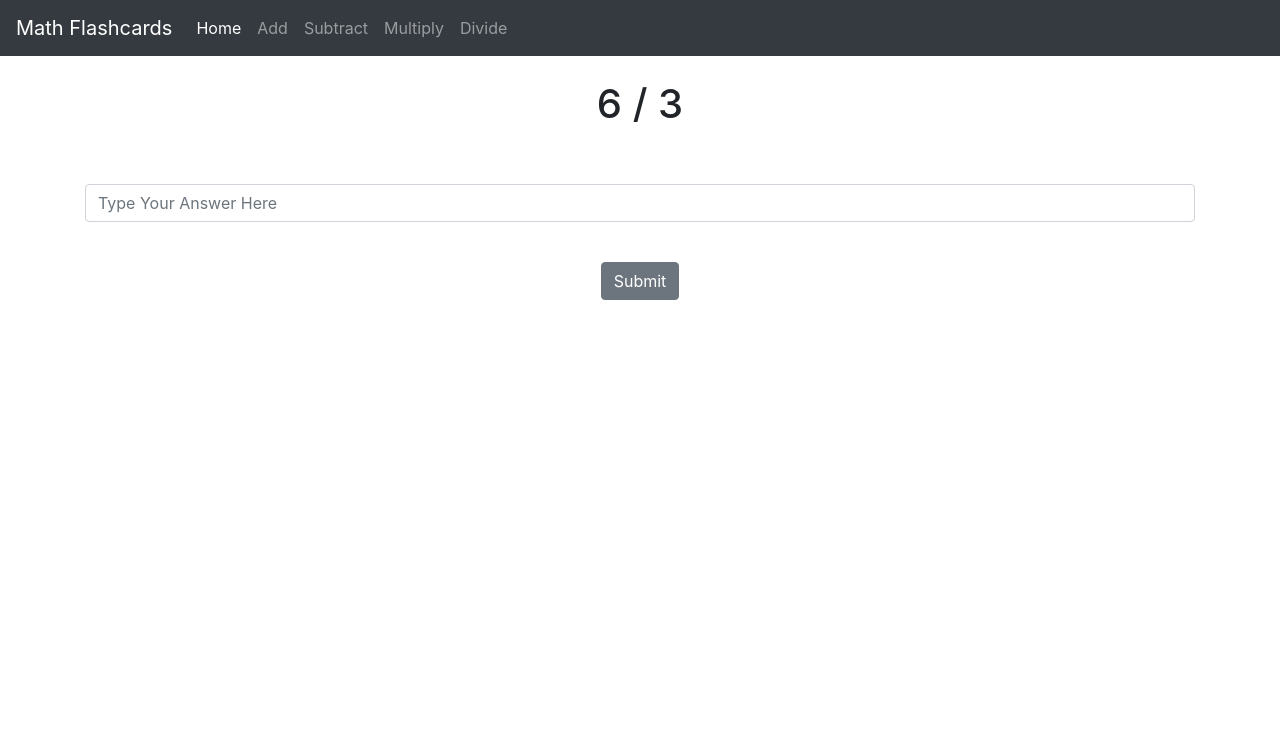
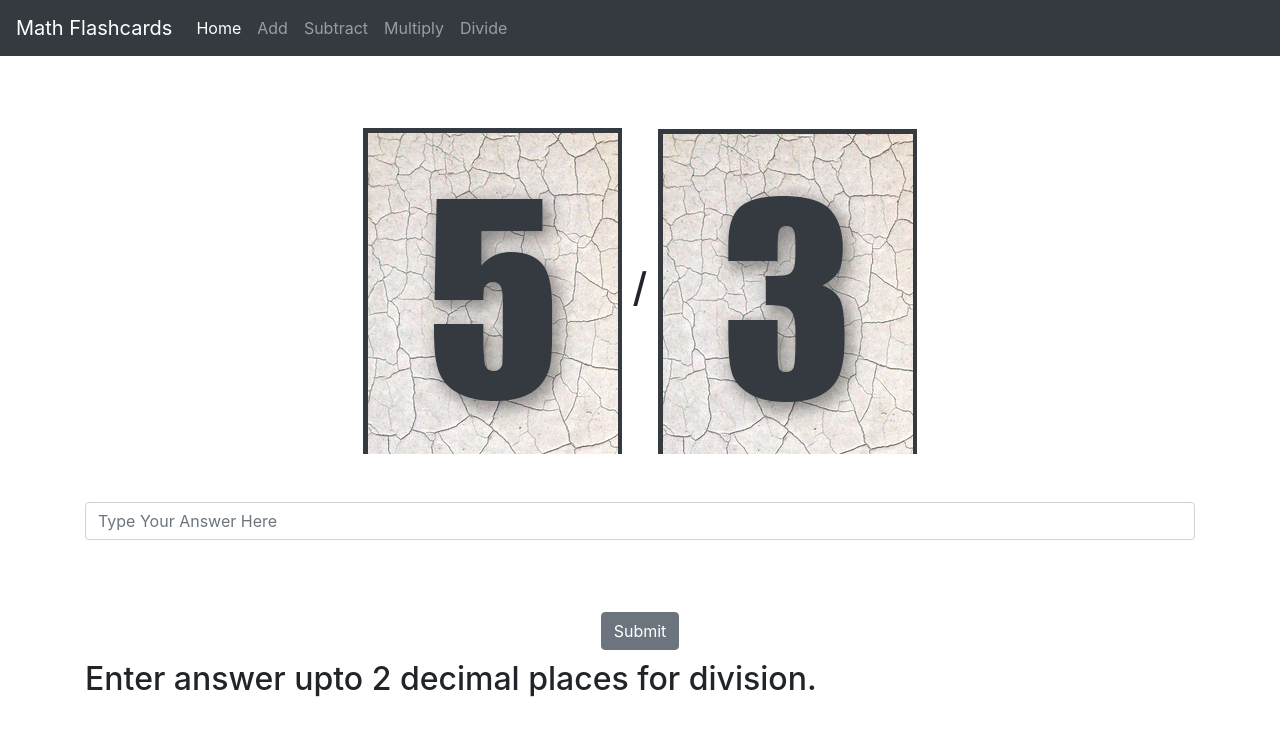
Before and after one commit to AnmolTomer/django_flashcard_app, a Django app: page /divide.html in a window 1280 px wide. Shown: the top 736 px of the page. Run offline with Django 3.2, Linux system fonts and the light colour scheme; some libraries are stand-ins or nearby versions.

Commit message:
Add images instead of random numbers. Fix divide.

```diff
--- a/flash/flash/settings.py
+++ b/flash/flash/settings.py
@@ -119,3 +119,6 @@ USE_TZ = True
 # https://docs.djangoproject.com/en/3.0/howto/static-files/
 
 STATIC_URL = '/static/'
+
+STATICFILES_DIRS = [os.path.join(BASE_DIR, 'static'),
+                    ]
--- a/flash/website/templates/divide.html
+++ b/flash/website/templates/divide.html
@@ -12,8 +12,11 @@
     </button>
   </div>
   {% endif %}
-
-  <h1>{{num_1}} / {{ num_2 }}</h1>
+  <br /><br />
+  <h1>
+    <img src="../../static/images/{{num_1}}.png" /> / <img
+    src="../../static/images/{{num_2}}.png"
+  </h1>
 
   <br /><br />
   <form action="{% url 'divide' %}" method="POST">
@@ -32,4 +35,5 @@
     <button type="submit" class="btn btn-secondary">Submit</button>
   </form>
 </center>
+<h2>Enter answer upto 2 decimal places for division.</h2>
 {% endblock %}
--- a/flash/website/views.py
+++ b/flash/website/views.py
@@ -6,6 +6,8 @@ from django.shortcuts import render
 # View for home
 def home(request):
     return render(request, 'home.html', {})
+
+# --------------------------------------------------------------ADD-------------------------------------------------------------------------
 
 
 def add(request):
@@ -42,6 +44,8 @@ def add(request):
         'num_2': num_2,
     })
 
+# --------------------------------------------------------------SUBTRACT-------------------------------------------------------------------------
+
 
 def subtract(request):
     from random import randint
@@ -75,6 +79,8 @@ def subtract(request):
         'num_1': num_1,
         'num_2': num_2,
     })
+
+# --------------------------------------------------------------MULTIPLY-------------------------------------------------------------------------
 
 
 def multiply(request):
@@ -110,10 +116,12 @@ def multiply(request):
         'num_2': num_2,
     })
 
+# --------------------------------------------------------------DIVIDE-------------------------------------------------------------------------
+
 
 def divide(request):
     from random import randint
-    num_1 = randint(1, 10)
+    num_1 = randint(0, 10)
     num_2 = randint(1, 10)
 
     if request.method == "POST":
@@ -122,14 +130,14 @@ def divide(request):
         old_num_2 = request.POST['old_num_2']
 
         correct_answer = int(old_num_1)/int(old_num_2)
+        correct_answer = float("{:.2f}".format(correct_answer))
 
-        if(answer == correct_answer):
+        if("{:.2f}".format(float(answer)) == "{:.2f}".format(float(correct_answer))):
             my_answer = "Correct! " + old_num_1 + \
-                " / " + old_num_2 + " = " + int(answer)
+                " / " + old_num_2 + " = " + str(answer)
             color = "success"
         else:
-            my_answer = "Incorrect! " + old_num_1 + " / " + old_num_2 + \
-                " does not equals " + \
+            my_answer = "Incorrect! " + old_num_1 + " / " + old_num_2 + " does not equals " + \
                 str(answer) + ". Correct answer is: " + str(correct_answer)
             color = "danger"
 
```
Also changed, not shown: flash/website/templates/add.html (+6 -2 lines), flash/website/templates/multiply.html (+5 -2 lines), flash/website/templates/subtract.html (+5 -2 lines), 02_creating_flashcard_app/14_alert_boxes/README.md, 02_creating_flashcard_app/15_add_number_images/README.md (added), flash/static/images/0.png (added), flash/static/images/1.png (added), flash/static/images/10.png (added), flash/static/images/2.png (added), flash/static/images/3.png (added), flash/static/images/4.png (added), flash/static/images/5.png (added), flash/static/images/6.png (added), flash/static/images/7.png (added), 2 more files.
